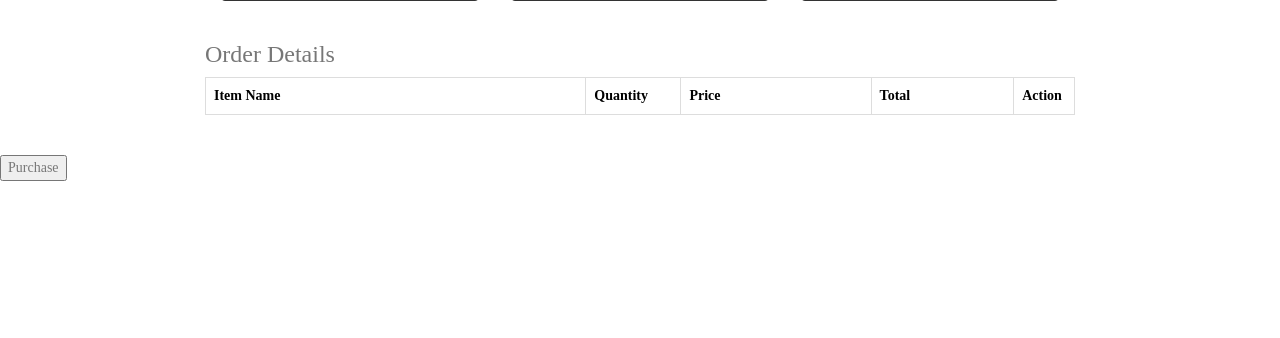
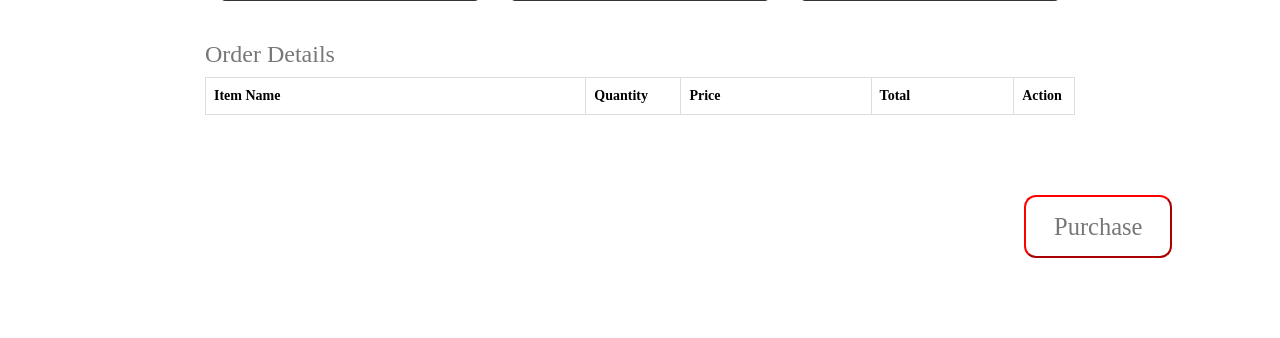
Before and after one commit to Nqueentina2018/esdT3, a PHP site: page / in a window 1280 px wide. Shown: the part 1071-1409 px from the top of the page. Before the commit the page ends 1252 px from the top, so only its background shows below. Run offline with PHP 8.4, Linux system fonts and the light colour scheme; data comes from the database, SQL or seed files in the repository; lists and menus that the app fills with data are empty; some libraries are stand-ins or nearby versions.

Commit message:
minor styling of purchase button

```diff
--- a/OBTOS UI/index.php
+++ b/OBTOS UI/index.php
@@ -172,13 +172,29 @@ if(isset($_GET["action"]))
 			</div>
 		</div>
 	</div>
-	<br />
+    <br />
+
+    </div>
+    <style>
+    .btn-purchase{
+        margin-left: 80%;
+        border-color: red;
+        background-color: white;
+        border-radius: 12px;
+        padding: 12px 28px;
+    }
+    .btn-purchase:hover {
+    background-color: red;
+    color: white;
+    }
+    </style>
 	<form id='payment' action='orderdetails.html' method ="POST">
             <input name='totalAmt' type='hidden' id='totalAmt' value = 5>
             <input name='cid' type='hidden' id='cid' value = 1>
-            <input type='submit' value='Purchase'>
+            <input type='submit' value='Purchase' class='btn-purchase'>
             </form>
         </section></div>
+
 
         <script>
             // Helper function to display error message
--- a/OBTOS UI/menu.sql
+++ b/OBTOS UI/menu.sql
@@ -48,9 +48,9 @@ INSERT INTO `menu` (`id`, `name`, `image`, `price`, `category`) VALUES
 (1, 'Signature Milk Tea', '1.png', '2.80','drink'),
 (2, 'Brown Sugar Milk Tea', '2.png', '3.40','drink'),
 (3, 'Passionfruit Green Tea', '3.png', '2.80','drink'),
-(4, 'Brown Sugar Pearls', '4.jpg', '0.60','topping'),
-(5, 'Grass Jelly', '5.jpg', '0.70','topping'),
-(6, 'White Pearls', '6.jpg', '0.70','topping');
+(4, 'Brown Sugar Pearls', '4.png', '0.60','topping'),
+(5, 'Grass Jelly', '5.png', '0.70','topping'),
+(6, 'White Pearls', '6.png', '0.70','topping');
 COMMIT;
 
 -- INSERT INTO `menu` (`id`, `name`, `image`, `price`) VALUES
--- a/include/styles.css
+++ b/include/styles.css
@@ -209,6 +209,19 @@ html, body {
     cursor: pointer;
 }
 
+.btn-purchase{
+    margin-left: 80%;
+    border-color: red;
+    background-color: white;
+    border-radius: 12px;
+    padding: 12px 28px;
+}
+
+.btn-purchase:hover {
+background-color: red;
+color: white;
+}
+
 .btn-header {
     margin: .5em 15% 2em 15%;
     color: white;
```
Also changed, not shown: OBTOS UI/images/4.jpg (deleted), OBTOS UI/images/4.png (added), OBTOS UI/images/5.jpg (deleted), OBTOS UI/images/5.png (added), OBTOS UI/images/6.jpg (deleted), OBTOS UI/images/6.png (added).
